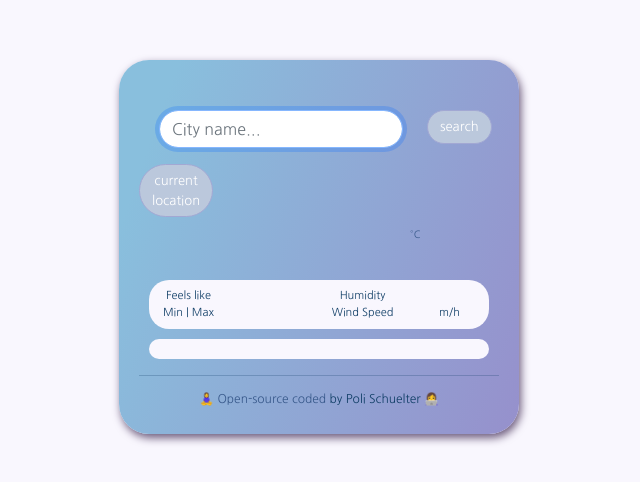
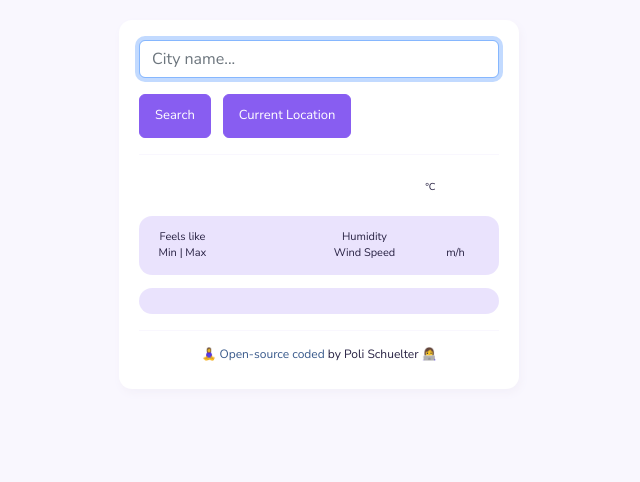
Before and after one commit to polianasc/weather-app, a plain HTML site: page index.HTML in a window 1280 px wide. Shown: the whole page, without its empty margins (321-961 px from the left). Drawn offline with nearby package versions, Linux system fonts and the light colour scheme; no server answers.

Commit message:
new design CSS :)

```diff
--- a/index.HTML
+++ b/index.HTML
@@ -15,8 +15,13 @@
 
     <link rel="preconnect" href="https://fonts.googleapis.com" />
     <link rel="preconnect" href="https://fonts.gstatic.com" crossorigin />
+    <link rel="preconnect" href="https://fonts.googleapis.com" />
+    <link rel="preconnect" href="https://fonts.gstatic.com" crossorigin />
+
+    <link rel="preconnect" href="https://fonts.googleapis.com" />
+    <link rel="preconnect" href="https://fonts.gstatic.com" crossorigin />
     <link
-      href="https://fonts.googleapis.com/css2?family=Nanum+Gothic:wght@400;700;800&display=swap"
+      href="https://fonts.googleapis.com/css2?family=Nunito+Sans:ital,wght@0,200;0,300;0,400;0,600;0,700;1,200;1,300;1,600&display=swap"
       rel="stylesheet"
     />
 
@@ -31,7 +36,7 @@
     <div class="container">
       <form id="search-city">
         <div class="row">
-          <div class="col-9">
+          <div class="col-12">
             <div class="mb-3">
               <input
                 type="search"
@@ -45,32 +50,40 @@
           </div>
           <div class="col-2">
             <button id="search-button" type="submit" class="btn btn-primary">
-              search
+              Search
             </button>
           </div>
-          <div class="col-2">
+          <div class="col-6">
             <button id="current-button" type="submit" class="btn btn-primary">
-              current location
+              Current Location
             </button>
           </div>
         </div>
       </form>
+      <hr />
       <div class="city-day-temperature">
-        <h1 id="city-result"></h1>
-        <h5 id="day-time"></h5>
-        <p id="description"></p>
-        <div class="search-result-temperature">
         <div class="row">
-            <div class="col-6">
-              <img src="" id="icon" alt="" width="90" />
+          <div class="col-4">
+            <div id="city-result" class="city-temperature"></div>
+            <div id="day-time" class="day-time-description"></div>
+            <div class="search-result-temperature"></div>
           </div>
-            <div class="col-6">
-              <span id="temperature"></span
-              ><span class="units" id="celsius-link">°C </span>
+          <div class="col-4">
+            <img
+              src=""
+              id="icon"
+              alt=""
+              width="100"
+              class="icon-search-temperature"
+            />
+          </div>
+          <div class="col-4">
+            <span id="temperature" class="city-temperature"> </span>
+            <span class="units" id="celsius-link">°C </span>
+            <div id="description" class="day-time-description"></div>
           </div>
         </div>
       </div>
-
       <div class="search-result">
         <div class="row">
           <div class="col-3">Feels like</div>
--- a/src/index.js
+++ b/src/index.js
@@ -88,7 +88,7 @@ function displayWeather(response) {
   celsiusTemperature = response.data.main.temp;
   document.querySelector("#temperature").innerHTML =
     Math.round(celsiusTemperature);
-  document.querySelector("#city-result").innerHTML = `📍${response.data.name}`;
+  document.querySelector("#city-result").innerHTML = `${response.data.name}`;
   document.querySelector("#description").innerHTML =
     response.data.weather[0].main;
   document.querySelector("#feels-like").innerHTML = `${Math.round(
--- a/src/style.css
+++ b/src/style.css
@@ -1,31 +1,15 @@
 body {
   text-align: center;
-  font-family: "Nanum Gothic", sans-serif;
-  padding: 50px;
-  background-color: #f9f7fe;
-  color: #113f67;
+  font-family: "Nunito Sans", sans-serif;
+  padding: 10px;
+  background-color: rgb(249, 247, 254);
+  color: rgb(39, 33, 66);
 }
 
-form {
+https://www.weather.shecodes.io/
+  form {
   padding-top: 30px;
   margin: 0px;
-}
-
-h1 {
-  font-size: 25px;
-  padding-bottom: 0;
-}
-
-h5 {
-  padding: 0;
-  font-size: 10px;
-  position: relative;
-  margin-top: 5px;
-}
-
-p {
-  margin-bottom: 0;
-  font-size: 15px;
 }
 
 a {
@@ -38,86 +22,66 @@ h6 {
   font-size: 12px;
 }
 
+hr {
+  color: rgb(230, 221, 252);
+}
 .container {
-  background: linear-gradient(
-    109.6deg,
-    rgb(137, 191, 221) 11.2%,
-    rgb(150, 144, 204) 100.2%
-  );
+  background: white;
   display: block;
   margin: 10px auto;
   padding: 20px;
-  border-radius: 30px;
-  box-shadow: 2px 4px 8px #6c5b7c;
+  border-radius: 13px;
+  box-shadow: 2px 4px 8px rgb(243, 240, 249);
   max-width: 400px;
-}
-
-.form-control {
-  border-radius: 2rem;
-}
-
-.btn {
-  --bs-btn-border-radius: 2rem;
-  font-size: 13px;
 }
 
 .btn-primary {
   --bs-btn-color: #fff;
-  --bs-btn-bg: #bbc8dc;
-  --bs-btn-border-color: #a2a8d3;
+  --bs-btn-bg: #885df1;
+  --bs-btn-border-color: #885df1;
   --bs-btn-hover-color: #fff;
-  --bs-btn-hover-bg: #a2a8d3;
-  --bs-btn-hover-border-color: #a2a8d3;
-}
-
-.mb-3 {
-  margin: 0 0 0 20px;
+  --bs-btn-hover-bg: #875df12c;
+  --bs-btn-hover-border-color: #875df12c;
+  --bs-btn-font-size: 13px;
+  --bs-btn-padding-x: 15px;
+  --bs-btn-padding-y: 11px;
 }
 
 .search-result {
-  background: #f9f7fe;
-  display: block;
-  margin: 10px 10px;
-  padding: 8px;
-  border-radius: 20px;
-  max-width: 340px;
+  background: #875df12c;
+  padding: 13px 10px;
+  border-radius: 13px;
   font-size: 11px;
 }
 
-.btn-outline-info {
-  padding: 1px 2px 1px 2px;
-  font-size: 10px;
-  color: #38598b;
-  border: none;
-  position: relative;
-  left: 105px;
-  top: -7px;
+.city-day-temperature {
+  padding: 0px 25px;
 }
 
-.btn-outline-info:hover {
-  color: #38598b;
-  background-color: #dfe9f3;
-  border-color: none;
+.city-temperature {
+  font-size: 30px;
+}
+
+.icon-search-temperature {
+  position: relative;
+  top: -10px;
+}
+
+.day-time-description {
+  font-size: 13px;
 }
 
 .units {
   position: relative;
-  top: -20px;
+  top: -13px;
   font-size: 10px;
 }
 
-.search-result-temperature {
-  font-size: 30px;
-  color: #38598b;
-}
-
 .forecast-container {
-  background: #f9f7fe;
-  display: block;
-  margin: 10px 10px;
-  padding: 10px;
-  border-radius: 20px;
-  max-width: 340px;
+  background: #875df12c;
+  padding: 13px 10px;
+  border-radius: 15px;
+  margin-top: 13px;
 }
 
 .weather-forecast {
@@ -129,7 +93,7 @@ h6 {
 }
 
 .weather-forecast-temperature {
-  font-size: 10px;
+  font-size: 11px;
 }
 
 .weather-forecast-temperature-min {
```
Lines whose indentation alone changed are shown as unchanged.
